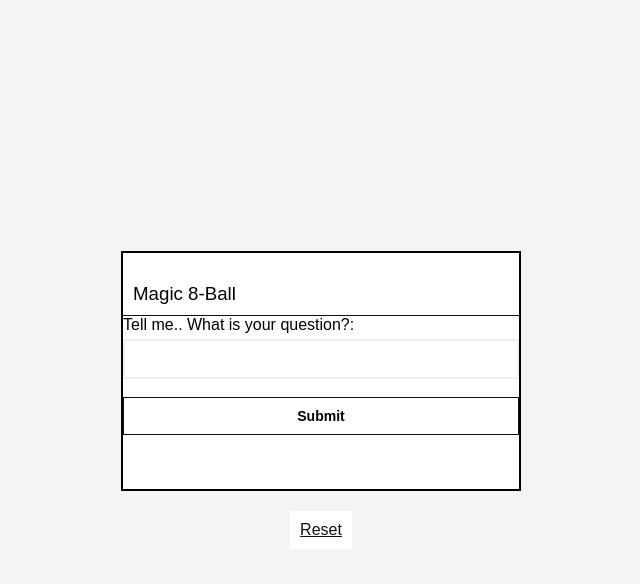
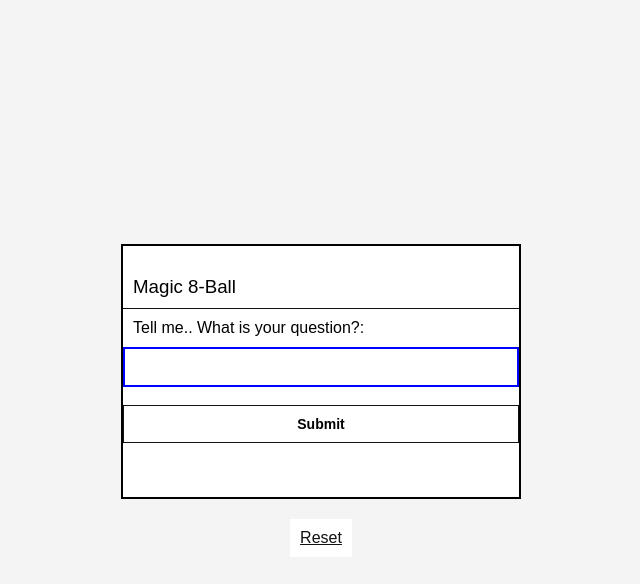
Before and after one commit to Klaynie/20-Mini-Javascript-Projects, a PHP site: page /PHP/MAGIC-8-BALL/index.php in a window 1280 px wide. Shown: the top 584 px of the page, without its empty margins (319-959 px from the left). Run offline with PHP 8.4, Linux system fonts and the light colour scheme; a stand-in replaces the project's code that opens the database connection.

Commit message:
Updated Label and Input Styling

```diff
--- a/PHP/MAGIC-8-BALL/style.css
+++ b/PHP/MAGIC-8-BALL/style.css
@@ -20,12 +20,13 @@ body {
 }
 
 .container label {
-  display: block;
-  margin-bottom: 5px;
+  padding: 10px;
+  display: flex;
+  justify-content: space-between;
 }
 
 .container input {
-  border: 2px solid #f0f0f0;
+  border: 2px solid blue;
   display: block;
   width: 100%;
   padding: 10px;
```
